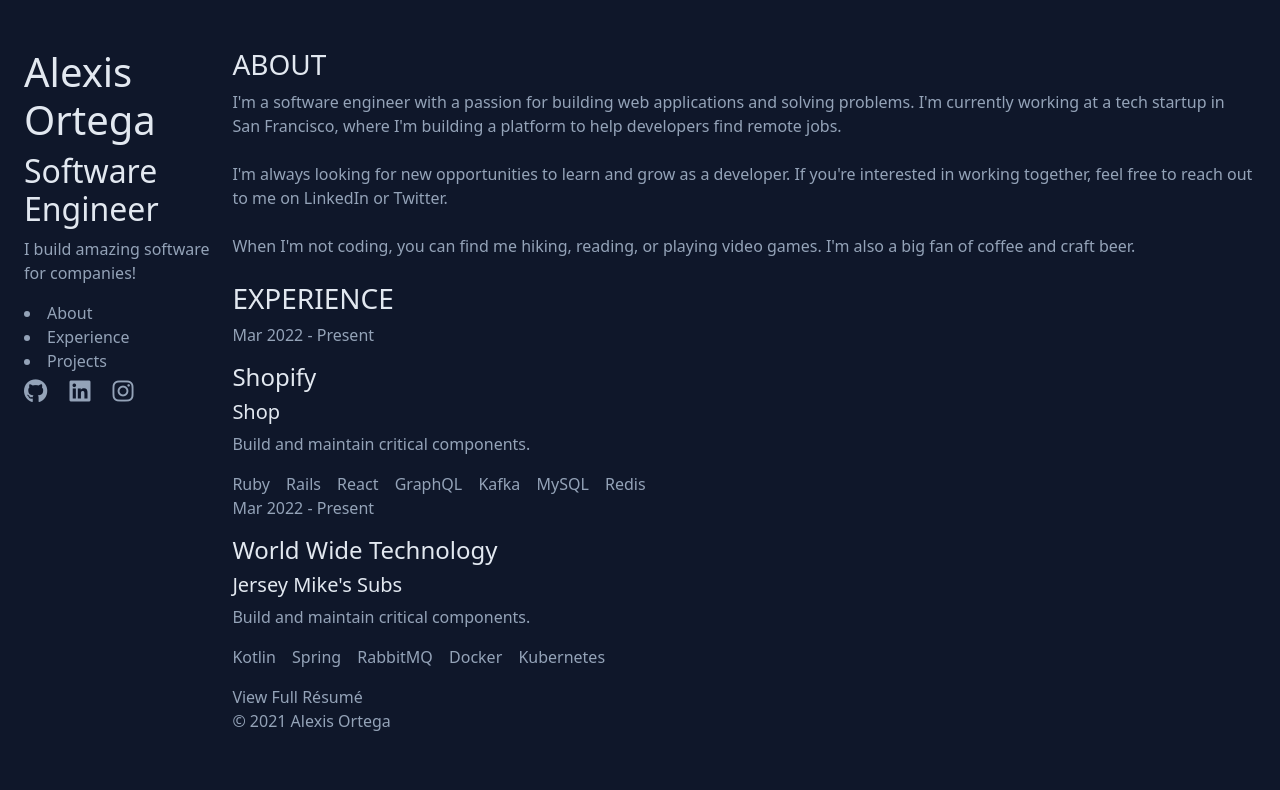
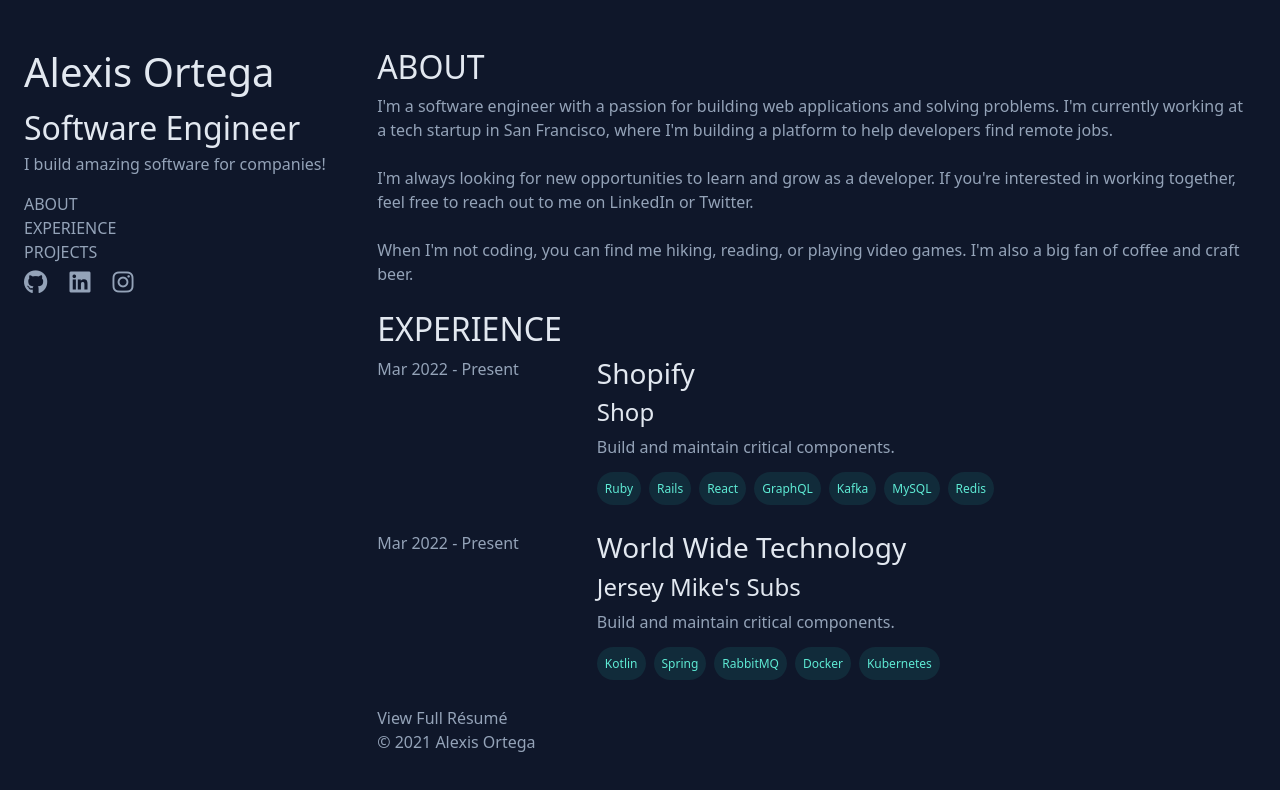
Before and after one commit to alexiscrack3/alexiscrack3.github.io, a website built with webpack: page src/index.html in a window 1280 px wide. Built offline with nearby package versions, Linux system fonts and the light colour scheme.

Commit message:
Update index.html file

```diff
--- a/src/index.html
+++ b/src/index.html
@@ -12,34 +12,38 @@
   <body>
     <div class="max-w-screen-xl vh-100 px-4 py-5">
       <div class="d-flex flex-md-row flex-column row-gap-3 column-gap-3">
-        <header>
+        <header class="w-50">
           <div>
             <h1><a href="/">Alexis Ortega</a></h1>
-            <h2>Software Engineer</h2>
+            <span class="headline">Software Engineer</span>
             <p>I build amazing software for companies!</p>
             <nav class="d-none d-md-block">
-              <li><a href="/#about">About</a></li>
-              <li><a href="/#experience">Experience</a></li>
-              <li><a href="/#projects">Projects</a></li>
+              <li class="nav-link"><a href="/#about">About</a></li>
+              <li class="nav-link"><a href="/#experience">Experience</a></li>
+              <li class="nav-link"><a href="/#projects">Projects</a></li>
             </nav>
           </div>
-          <ul class="social-networks">
-            <li>
+          <ul class="social-media-list">
+            <li class="social-media-item">
               <a href="https://github.com/alexiscrack3" target="_blank"
                 ><i class="fa-brands fa-github"></i
               ></a>
             </li>
-            <li>
+            <li class="social-media-item">
               <a href="https://linkedin.com/in/alexiscrack3" target="_blank"
                 ><i class="fa-brands fa-linkedin"></i
               ></a>
             </li>
-            <li><a href="https://instagram.com/alexis.runner" target="_blank"><i class="fa-brands fa-instagram"></a></i></li>
+            <li class="social-media-item">
+              <a href="https://instagram.com/alexis.runner" target="_blank"
+                ><i class="fa-brands fa-instagram"></i
+              ></a>
+            </li>
           </ul>
         </header>
         <main class="mt-5 mt-md-0">
           <section id="about">
-            <h3 class="text-uppercase">About</h3>
+            <h2 class="text-uppercase">About</h2>
             <div>
               <p class="mb-4">
                 I'm a software engineer with a passion for building web
@@ -59,18 +63,18 @@
             </div>
           </section>
           <section id="experience">
-            <h3 class="text-uppercase">Experience</h2>
+            <h2 class="text-uppercase">Experience</h2>
             <ol class="experience-list">
-              <li>
-                <div>
+              <li class="experience-item">
+                <div class="experience-content">
                   <div class="employement-duration">
                     <p>Mar 2022 - Present</p>
                   </div>
-                  <div class="job-details">
-                    <h4 class="employer">Shopify</h4>
-                    <h5 class="project">Shop</h5>
+                  <div>
+                    <h3 class="employer">Shopify</h3>
+                    <h4 class="project">Shop</h4>
                     <p>Build and maintain critical components.</p>
-                    <ul class="development-stack">
+                    <ul class="skills">
                       <li>
                         <span>Ruby</span>
                       </li>
@@ -96,16 +100,16 @@
                   </div>
                 </div>
               </li>
-              <li>
-                <div>
+              <li class="experience-item">
+                <div class="experience-content">
                   <div class="employement-duration">
                     <p>Mar 2022 - Present</p>
                   </div>
-                  <div class="job-details">
-                    <h4 class="employer">World Wide Technology</h4>
-                    <h5 class="project">Jersey Mike's Subs</h5>
+                  <div>
+                    <h3 class="employer">World Wide Technology</h3>
+                    <h4 class="project">Jersey Mike's Subs</h4>
                     <p>Build and maintain critical components.</p>
-                    <ul class="development-stack">
+                    <ul class="skills">
                       <li>
                         <span>Kotlin</span>
                       </li>
--- a/src/scss/styles.scss
+++ b/src/scss/styles.scss
@@ -48,16 +48,27 @@
   }
 }
 
-ol.experience-list {
-  padding: 0;
+.headline {
+  @extend .fs-2;
+  color: colors.$secondary-color;
+}
 
-  li {
+nav {
+  .nav-link {
+    @extend .text-uppercase;
     list-style-type: none;
+
+    &:active {
+      color: colors.$secondary-color;
+    }
+
+    &:hover {
+    }
   }
 }
 
-ul.social-networks {
-  li {
+.social-media-list {
+  .social-media-item {
     a {
       font-size: 24px;
 
@@ -72,11 +83,32 @@
   }
 }
 
-ul.development-stack {
-  li {
-    &:not(:last-child) {
-      margin-right: 12px;
+.experience-list {
+  padding: 0;
+
+  .experience-item {
+    list-style-type: none;
+    margin-bottom: 32px;
+
+    .experience-content {
+      display: grid;
+      grid-template-columns: 1, auto;
+
+      @media screen and (min-width: 768px) {
+        grid-template-columns: 25% auto;
+      }
     }
+  }
+}
+
+.skills {
+  @extend .d-flex, .flex-wrap, .row-gap-3, .column-gap-2;
+
+  span {
+    @extend .p-2, .rounded-pill;
+    background-color: rgb(45, 212, 191, 0.1);
+    color: colors.$accent-color;
+    font-size: 12px;
   }
 }
 
```
Also changed, not shown: index.html (+1 -1 lines), main.css.
